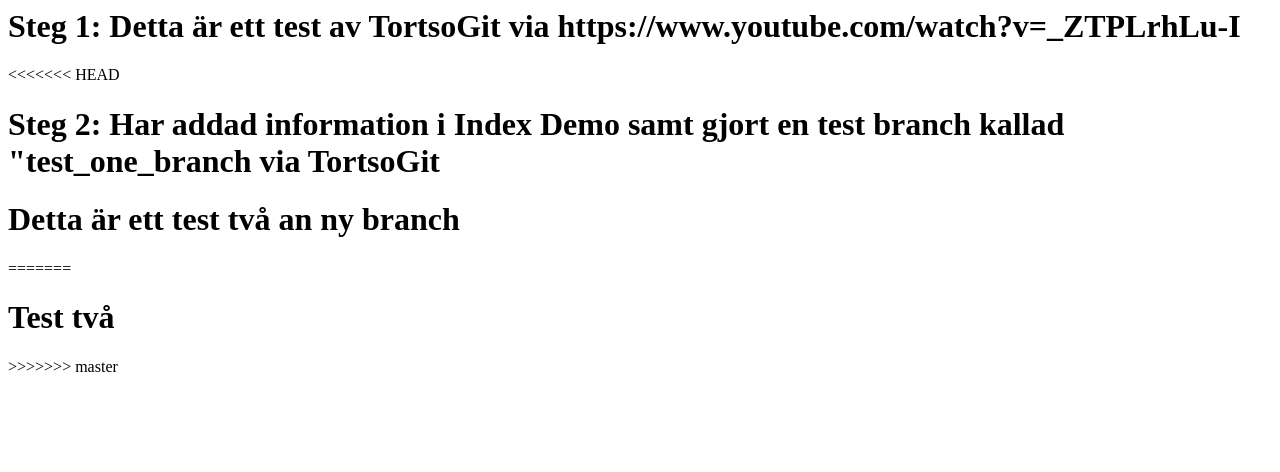
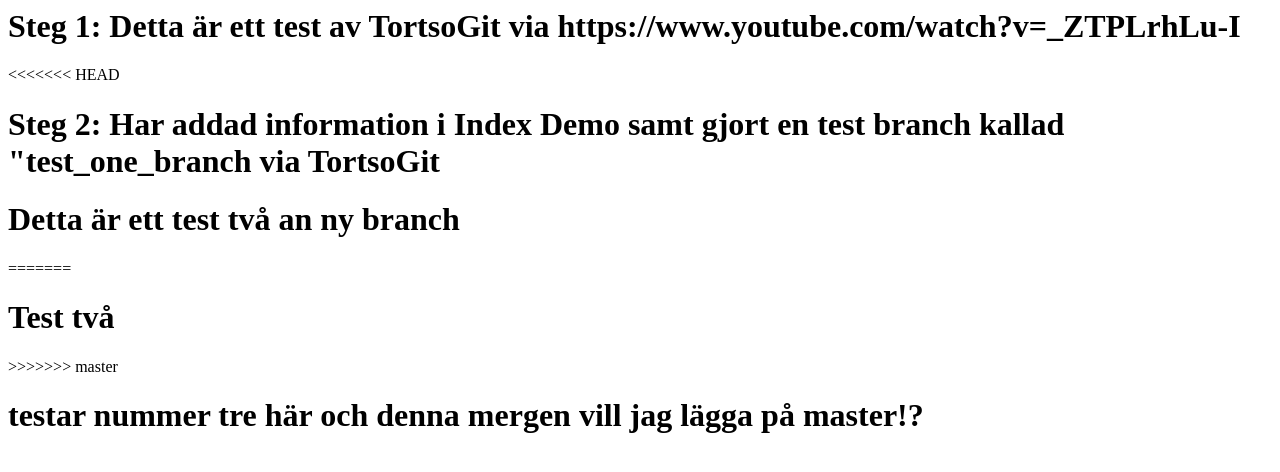
Before and after one commit to Glimmerdaboss/GitDemo, a plain HTML site: page index.html in a window 1280 px wide. Drawn offline with Linux system fonts and the light colour scheme.

Commit message:
commit på master

```diff
--- a/index.html
+++ b/index.html
@@ -8,3 +8,5 @@
 =======
 <h1>Test två</h1>
 >>>>>>> master
+
+<h1>testar nummer tre här och denna mergen vill jag lägga på master!?</h1>
```
